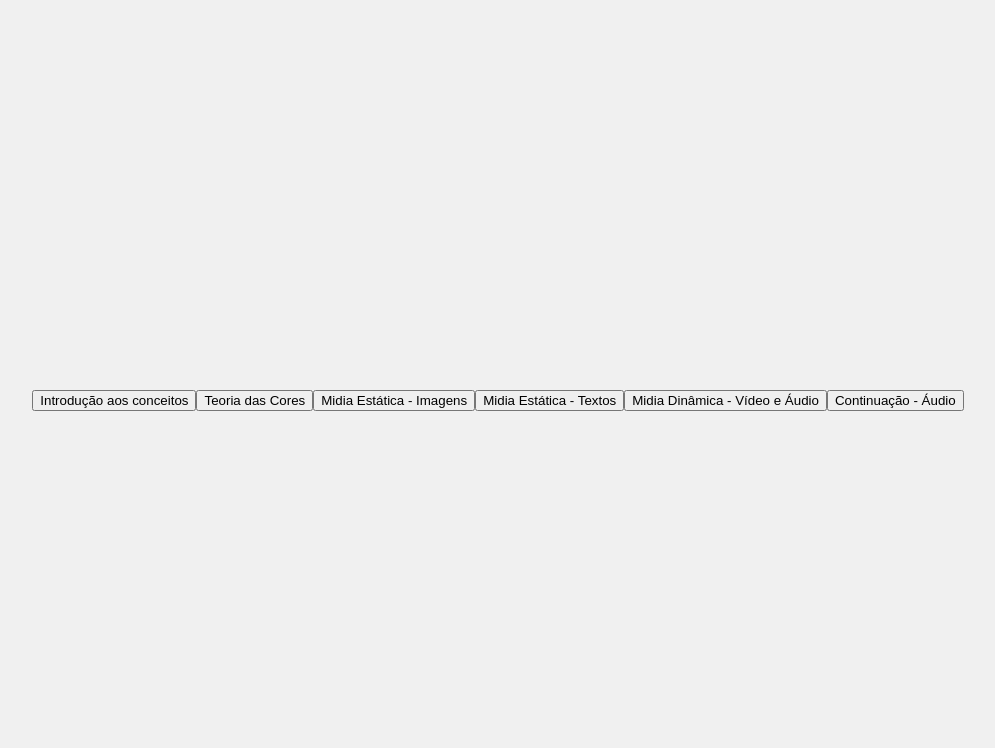
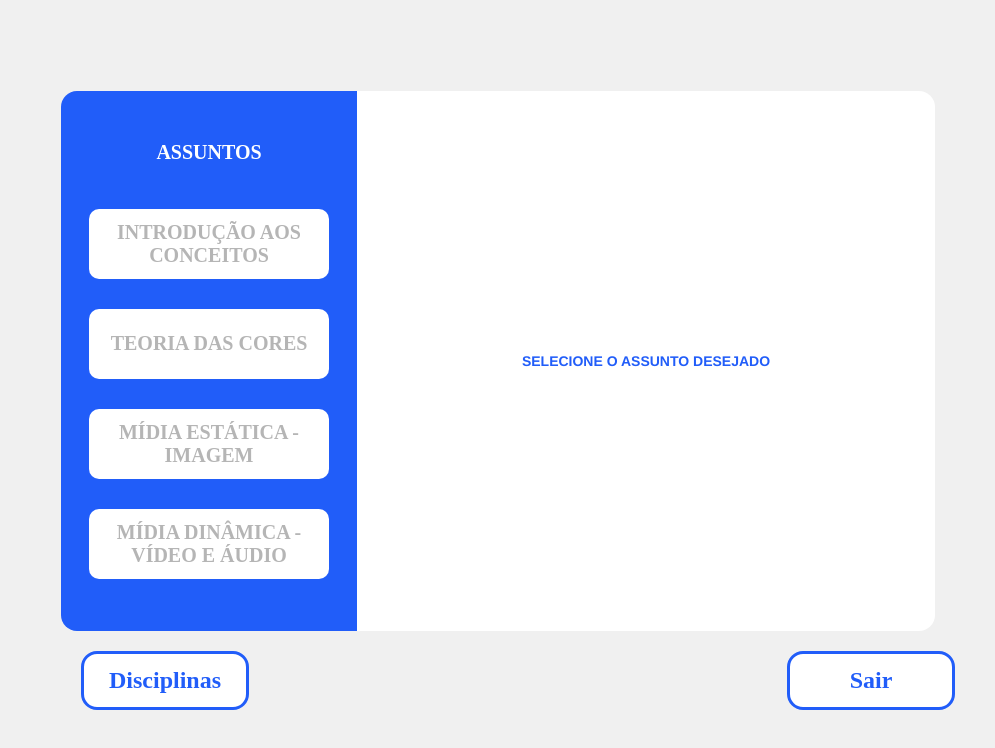
Before and after one commit to SilvioNascimento/AVA-CG, a React (Vite) app in the folder AVA-CG/: page /SistemasMultimidia in a window 1280 px wide. Shown: the top 748 px of the page, without its empty margins (142-1137 px from the left). Built offline with nearby package versions, Linux system fonts and the light colour scheme.

Commit message:
Alterando os assuntos da disciplina Sistemas Multimidias

```diff
--- /dev/null
+++ b/AVA-CG/src/routes/SistemasMultimidia/SistemasMultimidia.css
@@ -0,0 +1,140 @@
+.Area-Sistemas-Multimidia {
+    display: flex;           /* Define o layout flexível para o container */
+    justify-content: center; /* Centraliza os itens no eixo principal (horizontal, se o flex-direction é row) */
+    align-items: center;     /* Centraliza os itens no eixo cruzado (vertical, se o flex-direction é row) */
+    height: 100%;
+}
+
+.Area-btns {
+    display: flex;
+    flex-direction: column;
+    align-items: center;
+    background-color: #215DF9;
+    height: 540px;
+    width: 296px;
+    border-top-left-radius: 16px;
+    border-bottom-left-radius: 16px;
+}
+
+.assunto {
+    font-family: Poppins;
+    font-size: 20px;
+    font-weight: 700;
+    color: #ffffff;
+    padding-top: 50px;
+    padding-bottom: 30px;
+
+}
+
+.Area-btns button {
+    font-family: Poppins;
+    font-size: 20px;
+    font-weight: 700;
+    background-color: #ffffff;
+    color: #B5B5B5;
+    width: 240px;
+    height: 70px;
+    border-radius: 10px;
+    border: none;
+    margin: 15px;
+    cursor: pointer;
+}
+
+.Area-btns button:hover {
+
+    background-color: #B5B5B5;
+    color: #D9D9D9;
+    border: 3px solid #ffffff;
+}
+
+.Area-opcoes {
+    display: flex;
+    flex-direction: column;
+    justify-content: center; /* Isso irá ajudar a centralizar o conteúdo verticalmente */
+    align-items: center; /* Centraliza horizontalmente */
+    background-color: #ffffff;
+    height: 540px;
+    width: 578px;
+    border-top-right-radius: 16px;
+    border-bottom-right-radius: 16px;
+}
+
+.Area-btns-opcoes{
+    display: flex;
+    flex-direction: column;
+    align-items: center;
+    margin-top: -30px;
+}
+
+.HTML {
+    font-family: Poppins;
+    font-weight: 700;
+    font-size: 30px;
+    color: #215DF9;
+    background-color: #ffffff;
+    border: 3px solid #215DF9;
+    border-radius: 10px;
+    width: 400px;
+    height: 80px;
+    margin-bottom: 40px;
+    cursor: pointer;
+}
+
+
+.Leitor-PDF {
+    font-family: Poppins;
+    font-weight: 700;
+    font-size: 30px;
+    color: #215DF9;
+    background-color: #ffffff;
+    border: 3px solid #215DF9;
+    border-radius: 10px;
+    width: 400px;
+    height: 80px;
+    margin-top: 40px;
+    cursor: pointer;
+}
+
+
+.HTML:hover, .Leitor-PDF:hover {
+    color: #ffffff;
+    background-color: #215DF9;
+}
+
+.Area-opcoes .texto-opcoes {
+    font-size: 14px;
+    font-weight: 700;
+    font-family: 'Franklin Gothic Medium', 'Arial Narrow', Arial, sans-serif;
+    color: #215DF9;
+    text-align: center;
+
+    width: 100%;
+}
+
+.Area-btns-config {
+    display: flex;
+    justify-content: space-between;  /* Alinha um item à esquerda e outro à direita */
+    align-items: center;             /* Centraliza os botões verticalmente */
+    padding: 0 20px;                 /* Adiciona um pouco de espaço nas laterais */
+    width: 100%;
+}
+
+.Area-btns-config button {
+    margin-top: 20px;
+    font-family: Poppins;
+    font-size: 24px;
+    font-weight: 700;
+    width: 168px;
+    height: 59px;
+    border: 3px solid #215DF9;
+    color: #215DF9;
+    background-color: #FFFFFF;
+    border-radius: 16px;
+    cursor: pointer;
+    text-align: center; /* Centraliza o texto dentro do botão */
+}
+
+.Area-btns-config button:hover {
+    color: #fff;
+    background-color: #215DF9;
+}
--- a/AVA-CG/src/routes/SistemasMultimidia/SistemasMultimidia.jsx
+++ b/AVA-CG/src/routes/SistemasMultimidia/SistemasMultimidia.jsx
@@ -1,71 +1,140 @@
 import { useState } from "react";
-import PDFViewer from "../PDFViewer/PDFViewer";
-import { Link } from "react-router-dom";
+import { Link, useNavigate } from "react-router-dom";
+import Swal from 'sweetalert2';
+import './SistemasMultimidia.css';
 
 
 const SistemasMultimidia = () => {
 
-    const [selectedButton, setSelectedButton] = useState(null);
+    const navigate = useNavigate();
+
+    const [selectedContent, setSelectedContent] = useState(null);
+    const [activeContent, setActiveContent] = useState(null);
+    const [displayText, setDisplayText] = useState("SELECIONE O ASSUNTO DESEJADO");
+
+    const handleClick = () => {
+        Swal.fire({
+            title: 'Você tem certeza que quer realizar o Logout?',
+            icon: 'warning',
+            showCancelButton: true,
+            confirmButtonColor: '#3085d6',
+            cancelButtonColor: '#d33',
+            confirmButtonText: 'Sim',
+            cancelButtonText: 'Cancelar'
+        }).then((result) => {
+            if (result.isConfirmed) {
+                navigate('/');  // Redireciona para a página principal
+            }
+            // Não é necessário fazer mais nada caso `isDenied` ou `isDismissed` porque você quer que o usuário permaneça na mesma página
+        });
+    }
 
 
-    const handleButtonClick = (buttonName) => {
-        setSelectedButton(buttonName === selectedButton ? null : buttonName);
+
+    const handleButtonClick = (content, text) => {
+        if (activeContent === content) {
+            // Se o conteúdo já está ativo, desative-o
+            setSelectedContent(null);
+            setActiveContent(null);
+            setDisplayText("SELECIONE O ASSUNTO DESEJADO");
+        } else {
+            // Atualize o conteúdo baseado no botão clicado e defina o botão como ativo
+            setActiveContent(content);  // Define o botão como ativo antes de alterar o conteúdo
+            setDisplayText(text);
+            switch (content) {
+                case 'Introducao-aos-conceitos':
+                    setSelectedContent(
+                        <div className='Area-btns-opcoes'>
+                            <Link to='/Introducao-aos-Conceitos'>
+                                <button className='HTML'>Conteúdo em HTML</button>
+                            </Link>
+                            <Link to ='/PDFViewer=Introducao-aos-Conceitos'>
+                                <button className='Leitor-PDF' >Leitor PDF</button>
+                            </Link>
+                        </div>
+                    );
+                    break;
+                case 'Teoria-das-cores':
+                    setSelectedContent(
+                        <div className='Area-btns-opcoes'>
+                            <Link to='/Teoria-das-Cores'>
+                                <button className='HTML'>Conteúdo em HTML</button>
+                            </Link>
+                            <Link to='/PDFViewer=Teoria-das-Cores'>
+                                <button className='Leitor-PDF' >Leitor PDF</button>
+                            </Link>
+                        </div>
+                    );
+                    break;
+                case 'Midia-Estatica-Imagens':
+                    setSelectedContent(
+                        <div className='Area-btns-opcoes'>
+                            <Link to='/Midia-Estatica_Imagem'>
+                                <button className='HTML'>Conteúdo em HTML</button>
+                            </Link>
+                            <Link to='/PDFViewer=Mídia-Estática_Imagem'>
+                                <button className='Leitor-PDF' >Leitor PDF</button>
+                            </Link>
+                        </div>
+                    );
+                    break;
+                case 'Midia-dinamica-Video-e-audio':
+                    setSelectedContent(
+                        <div className='Area-btns-opcoes'>
+                            <Link to='/Midia-Dinamica_Video-E-Audio'>
+                                <button className='HTML'>Conteúdo em HTML</button>
+                            </Link>
+                            <Link to='/PDFViewer=Midia-Dinamica_Video-E-Audio'>
+                                <button className='Leitor-PDF' >Leitor PDF</button>
+                            </Link>
+                        </div>
+                    );
+                    break;
+                default:
+                    setSelectedContent(null);
+            }
+        }
     };
 
 
-    const renderOptions = (buttonName) => {
-        if(selectedButton === buttonName) {
-            return (
-                <div className="Opcoes">
-                    <button>Assunto em Blog</button>
-                    <Link to='/PDFViewer'>
-                        <button>Leitor PDF</button>
-                    </Link>
+    return (
+        <div>
+            <div className="Area-Sistemas-Multimidia">
 
+                <div className="Area-btns">
+                    <div className='assunto'>
+                        ASSUNTOS
+                    </div>
+
+                    <button className="btn-Introducao-aos-conceitos" onClick={() => handleButtonClick('Introducao-aos-conceitos', '')}>
+                        INTRODUÇÃO AOS CONCEITOS
+                    </button>
+
+                    <button className="btn-Teoria-das-cores" onClick={() => handleButtonClick('Teoria-das-cores', '')}>
+                        TEORIA DAS CORES
+                    </button>
+
+                    <button className="btn-Midia-Estatica-Imagens" onClick={() => handleButtonClick('Midia-Estatica-Imagens', '')}>
+                        MÍDIA ESTÁTICA - IMAGEM
+                    </button>
+
+                    <button className="btn-Midia-dinamica-Video-e-audio" onClick={() => handleButtonClick('Midia-dinamica-Video-e-audio', '')}>
+                        MÍDIA DINÂMICA - VÍDEO E ÁUDIO
+                    </button>
 
 
                 </div>
-            );
-        }
-    };
-
-    return (
-        <div className="Area-listar-assuntos">
-
-            <button className="btn-Introducao-aos-conceitos" onClick={() => handleButtonClick('Introducao-aos-conceitos')}>
-                Introdução aos conceitos
-            </button>
-            {renderOptions('Introducao-aos-conceitos')}
-
-
-            <button className="btn-Teoria-das-cores" onClick={() => handleButtonClick('Teoria-das-cores')}>
-                Teoria das Cores
-            </button>
-            {renderOptions('Teoria-das-cores')}
-
-
-            <button className="btn-Midia-Estatica-Imagens" onClick={() => handleButtonClick('Midia-Estatica-Imagens')}>
-                Midia Estática - Imagens
-            </button>
-            {renderOptions('Midia-Estatica-Imagens')}
-
-
-            <button className="btn-Midia-Estatica-Textos" onClick={() => handleButtonClick('Midia-Estatica-Textos')}>
-                Midia Estática - Textos
-            </button>
-            {renderOptions('Midia-Estatica-Textos')}
-
-
-            <button className="btn-Midia-dinamica-Video-e-audio" onClick={() => handleButtonClick('Midia-dinamica-Video-e-audio')}>
-                Midia Dinâmica - Vídeo e Áudio
-            </button>
-            {renderOptions('Midia-dinamica-Video-e-audio')}
-
-
-            <button className="btn-Continuacao-audio" onClick={() => handleButtonClick('Continuacao-audio')}>
-                Continuação - Áudio
-            </button>
-            {renderOptions('Continuacao-audio')}
+                <div className="Area-opcoes">
+                    <p className="texto-opcoes">{displayText}</p>
+                    {selectedContent}
+                </div>
+            </div>
+            <div className="Area-btns-config">
+                <Link to='/Disciplinas'>
+                    <button >Disciplinas</button>
+                </Link>
+                <button onClick={() => handleClick()}>Sair</button>
+            </div>
         </div>
     );
 }
```
